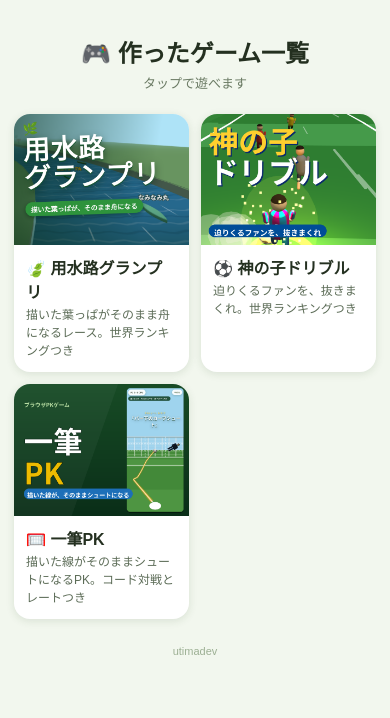
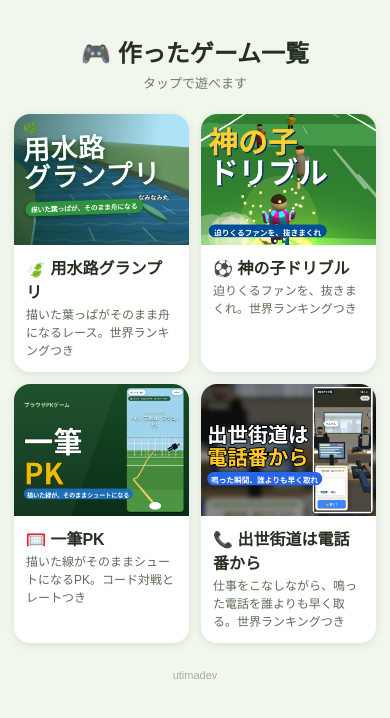
Before and after one commit to sa008ta/games, a plain HTML site: page index.html in a window 390 px wide. Drawn offline with Linux system fonts and the light colour scheme.

Commit message:
Add phone game to hub

```diff
--- a/index.html
+++ b/index.html
@@ -58,6 +58,13 @@
         <p class="desc">描いた線がそのままシュートになるPK。コード対戦とレートつき</p>
       </div>
     </a>
+    <a class="card" href="https://sa008ta.github.io/juwaki-dash/">
+      <img src="cover-phone.png" alt="出世街道は電話番から">
+      <div class="body">
+        <p class="name">📞 出世街道は電話番から</p>
+        <p class="desc">仕事をこなしながら、鳴った電話を誰よりも早く取る。世界ランキングつき</p>
+      </div>
+    </a>
   </div>
   <footer>utimadev</footer>
 </div>
```
Also changed, not shown: cover-phone.png (added).
